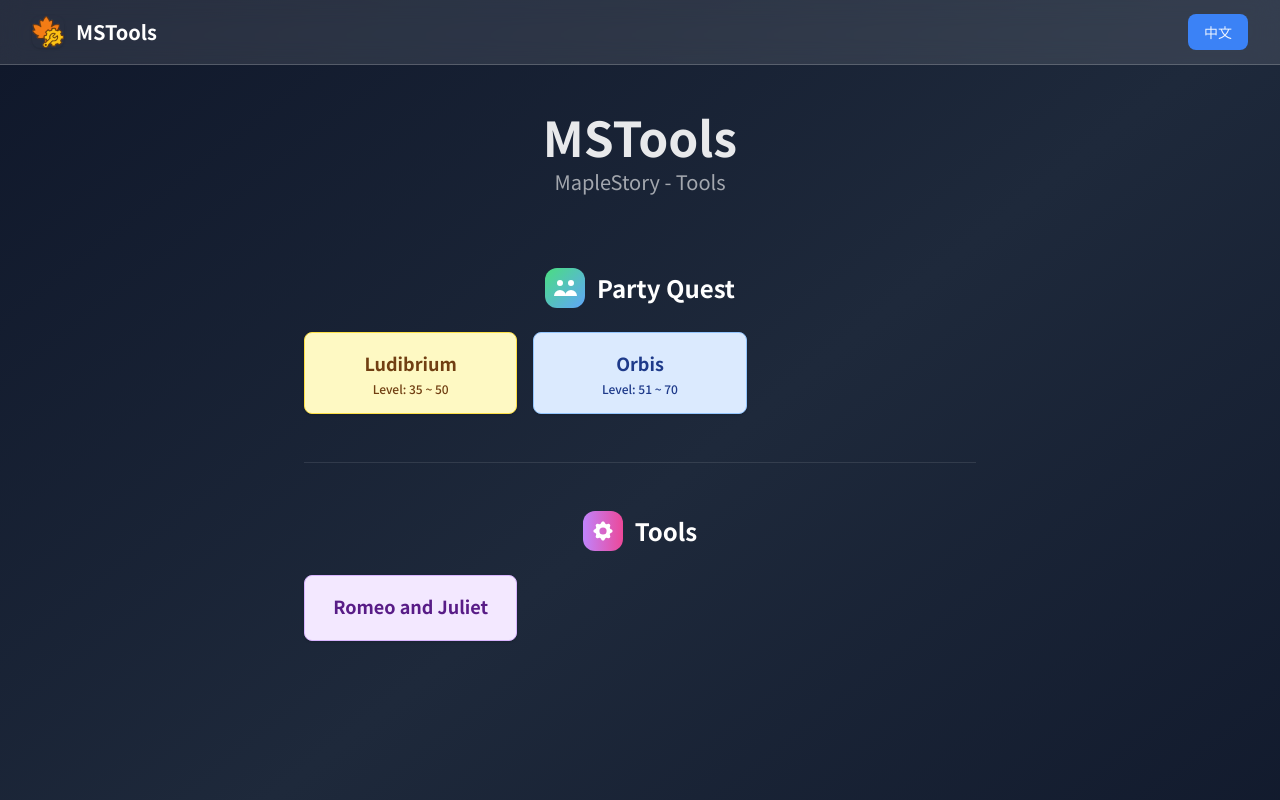
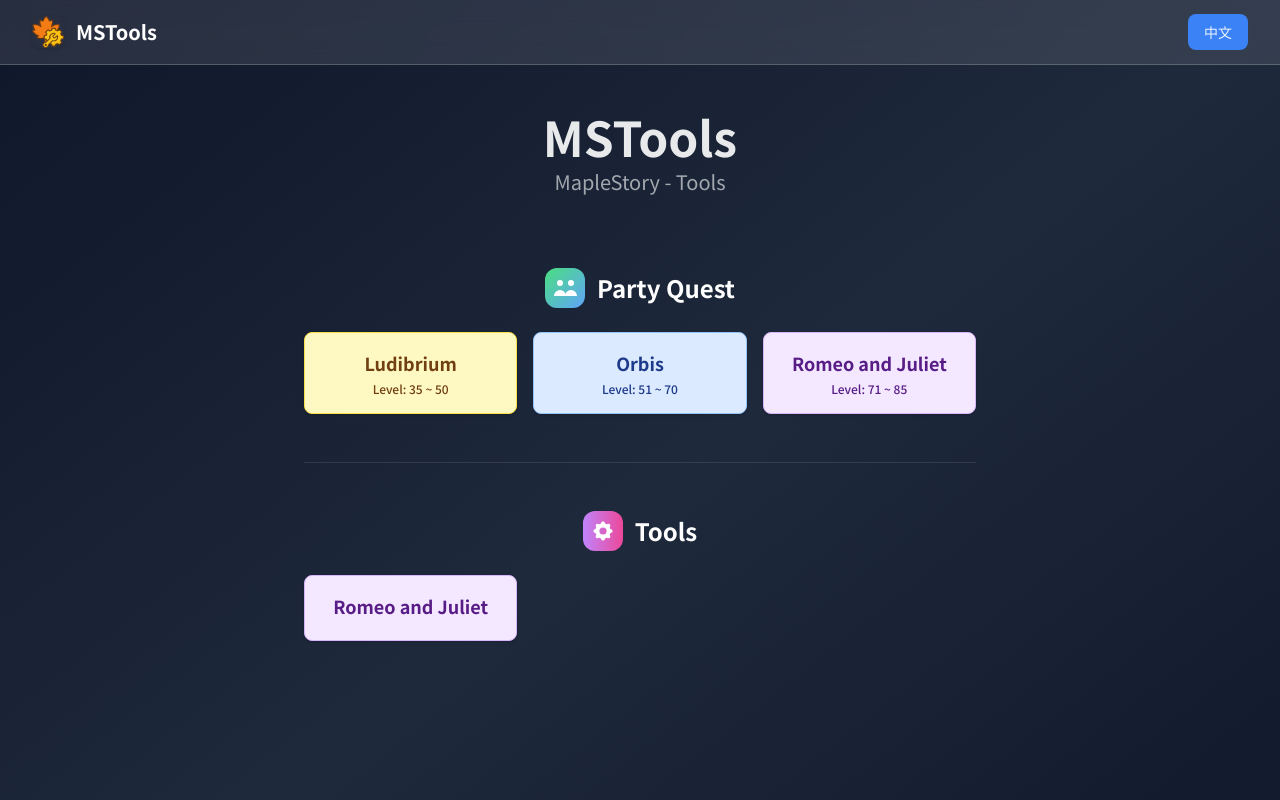
Before and after one commit to Heartkage/ms-tools, a Next.js app: page / in a window 1280 px wide. Shown: the top 800 px of the page. Built offline with nearby package versions, Linux system fonts and the light colour scheme.

Commit message:
fix: party-quest/rj page display error

```diff
--- a/app/page.tsx
+++ b/app/page.tsx
@@ -44,6 +44,10 @@
               <Link href="/party-quest/orbis" className="flex flex-col items-center px-4 py-4 rounded-lg bg-blue-100 hover:bg-blue-200 text-blue-900 font-semibold shadow transition-all text-center border border-blue-300">
                 <span className="text-lg font-bold mb-1">{t('navigation.partyQuest.orbis')}</span>
                 <span className="text-xs font-medium">{t('navigation.partyQuest.orbisLevel')}</span>
+              </Link>
+              <Link href="/party-quest/rj" className="flex flex-col items-center px-4 py-4 rounded-lg bg-purple-100 hover:bg-purple-200 text-purple-900 font-semibold shadow transition-all text-center border border-purple-300">
+                <span className="text-lg font-bold mb-1">{t('navigation.partyQuest.rj')}</span>
+                <span className="text-xs font-medium">{t('navigation.partyQuest.rjLevel')}</span>
               </Link>
             </div>
           </div>
--- a/app/party-quest/rj/page.tsx
+++ b/app/party-quest/rj/page.tsx
@@ -2,8 +2,7 @@
 
 import React, { useState } from 'react';
 import { useLanguage } from '../../../contexts/LanguageContext';
-import BackToHome from '../../../components/BackToHome';
-import LanguageSwitcher from '../../../components/LanguageSwitcher';
+import Header from '../../../components/Header';
 
 export default function RJPartyQuest() {
   const { t, tHtml } = useLanguage();
@@ -51,14 +50,11 @@
   };
 
   return (
-    <div className="container mx-auto px-4 py-8">
+    <div className="min-h-screen p-4 sm:p-8 relative overflow-hidden">
       <div className="max-w-4xl mx-auto">
-        <div className="flex justify-between items-center mb-4">
-          <BackToHome />
-          <LanguageSwitcher />
-        </div>
+        <Header />
 
-        <h1 className="text-4xl font-bold text-white mb-10">
+        <h1 className="text-2xl sm:text-3xl md:text-4xl font-bold mb-8 mt-16">
           {t('pages.rjPQ.title')}
         </h1>
 
```
